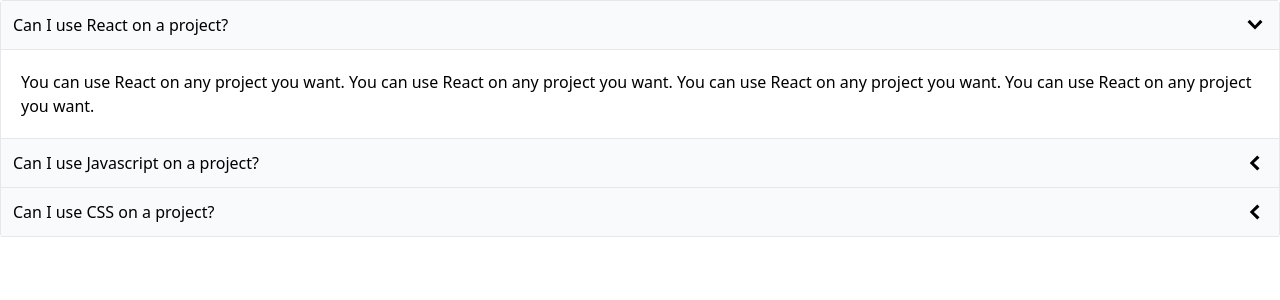
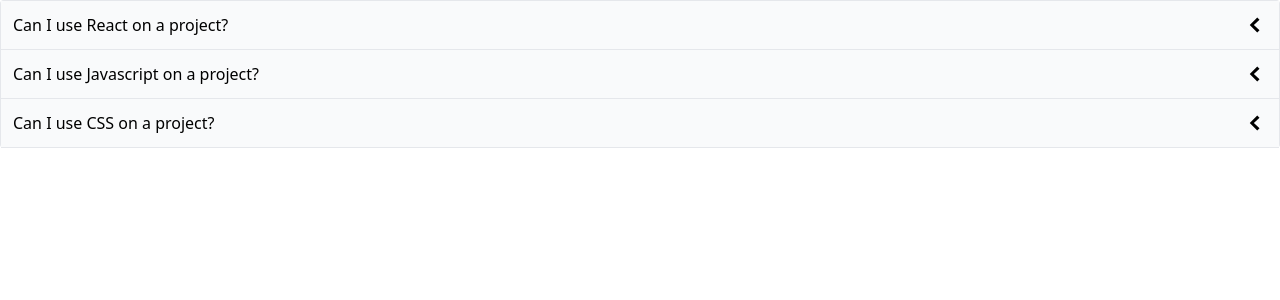
Before and after one commit to DobriJS/TS-React-Custom-Elements, a React (Create React App) app: page / in a window 1280 px wide. Shown: the top 300 px of the page. Built offline with nearby package versions, Linux system fonts and the light colour scheme.

Commit message:
toggle panel collapse

```diff
--- a/src/components/Accordion.tsx
+++ b/src/components/Accordion.tsx
@@ -12,9 +12,15 @@
 }
 
 const Accordion: React.FC<Items> = ({ items }) => {
-  const [expandedIndex, setExpandedIndex] = useState<number>(0);
+  const [expandedIndex, setExpandedIndex] = useState<number>(-1);
 
-  const handleClick = (nextIndex: number) => setExpandedIndex(nextIndex);
+  const handleClick = (nextIndex: number) => {
+    if (nextIndex === expandedIndex) {
+      setExpandedIndex(-1);
+    } else {
+      setExpandedIndex(nextIndex);
+    }
+  };
 
   const renderedItems = items.map((item, index) => {
     const isExpanded = index === expandedIndex;
```
